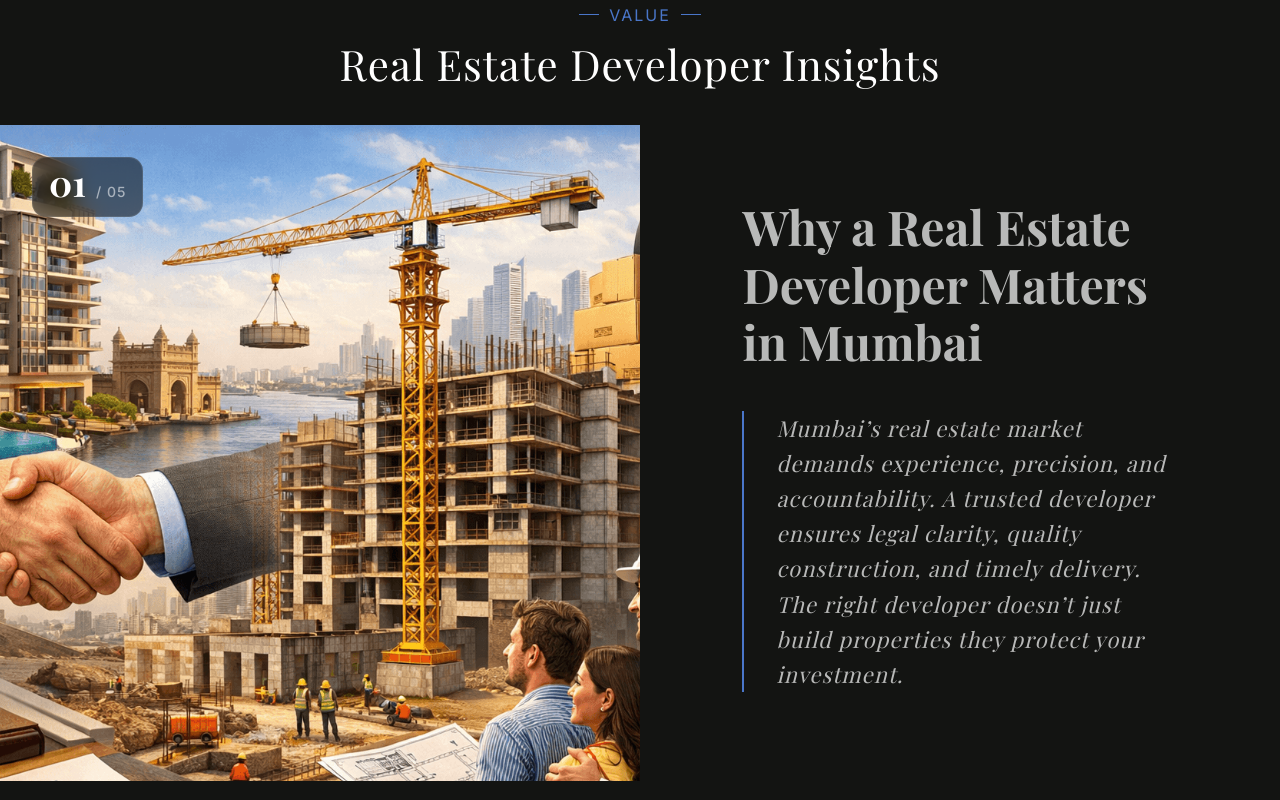
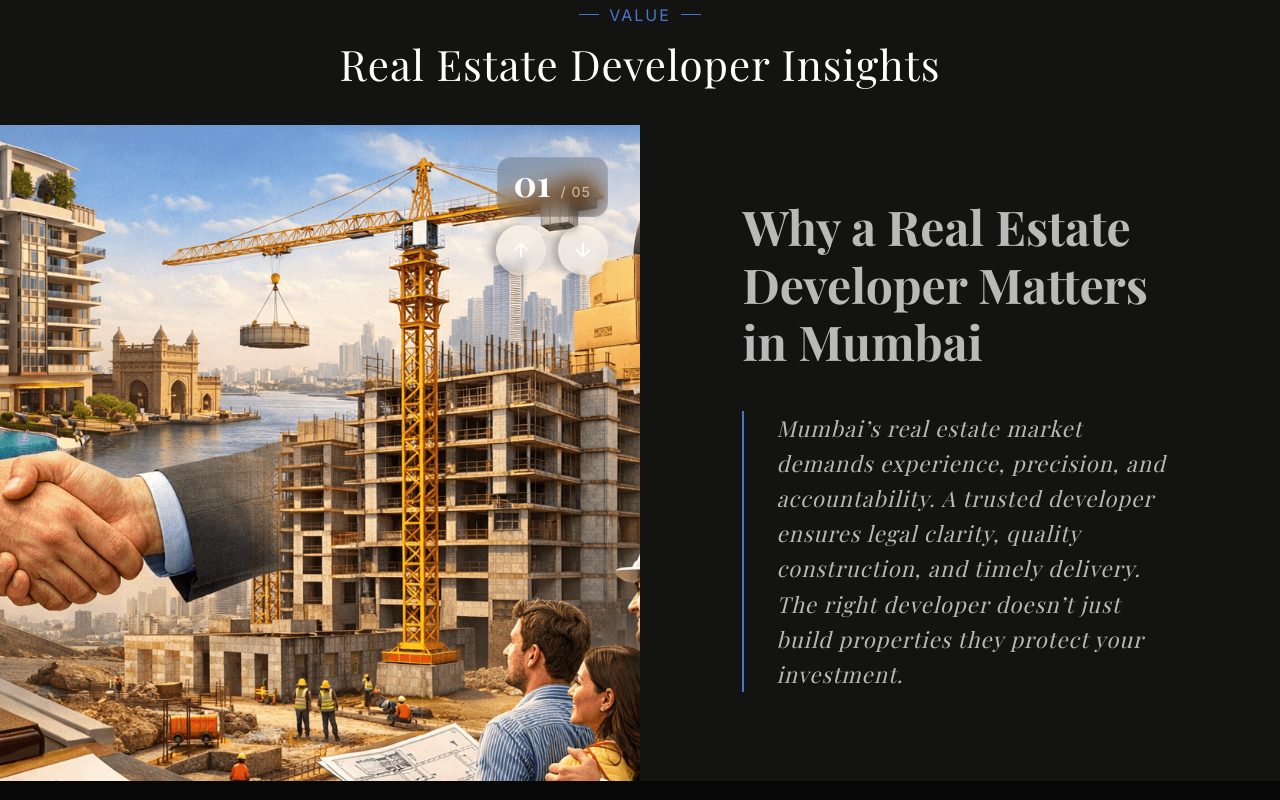
Before and after one commit to InventamTechSolution/Blanca-Realestate-react, a React (Vite) app: page /about in a window 1280 px wide. Shown: the part 5840-6640 px from the top of the page. Built offline with nearby package versions, Linux system fonts and the light colour scheme.

Commit message:
update the logic of showcase section

```diff
--- a/src/components/about/ShowcaseSection/ShowcaseSection.css
+++ b/src/components/about/ShowcaseSection/ShowcaseSection.css
@@ -101,11 +101,11 @@
 .slide-counter {
     position: absolute;
     top: 32px;
-    left: 32px;
+    right: 32px;
     z-index: 200;
     pointer-events: none;
     user-select: none;
-    background: rgba(0, 0, 0, 0.52);
+    background: rgba(0, 0, 0, 0.2);
     backdrop-filter: blur(10px);
     -webkit-backdrop-filter: blur(10px);
     border: 1px solid rgba(255, 255, 255, 0.10);
@@ -168,6 +168,92 @@
     }
 }
 
+/* Navigation Arrows */
+.navigation-arrows {
+    position: absolute;
+    top: 100px;
+    /* Below the counter which is at top 32px */
+    right: 32px;
+    display: flex;
+    gap: 12px;
+    z-index: 300;
+}
+
+.nav-arrow {
+    width: 50px;
+    height: 50px;
+    border-radius: 50%;
+    display: flex;
+    align-items: center;
+    justify-content: center;
+    padding: 0;
+    background: rgba(255, 255, 255, 0.08);
+    color: var(--lg-text);
+    border: 1px solid var(--lg-highlight);
+    box-shadow: 0 6px 6px rgba(0, 0, 0, 0.2), 0 0 20px rgba(0, 0, 0, 0.1);
+    backdrop-filter: blur(4px);
+    -webkit-backdrop-filter: blur(4px);
+    transition: transform 0.2s ease, box-shadow 0.2s ease, opacity 0.2s ease, border-color 0.2s ease, backdrop-filter 0.4s ease;
+    overflow: hidden;
+    isolation: isolate;
+    transform: rotate(90deg);
+}
+
+.nav-arrow::before {
+    content: "";
+    position: absolute;
+    inset: -10px;
+    background: radial-gradient(circle at 30% 20%, rgb(255 255 255 / 8%), rgba(255, 255, 255, 0) 55%), radial-gradient(circle at 80% 80%, rgb(243 237 237 / 10%), rgba(0, 0, 0, 0) 60%), radial-gradient(circle, rgb(229 237 232 / 5%), rgb(249 244 244 / 0%) 55%);
+    opacity: 0.9;
+    pointer-events: none;
+}
+
+.nav-arrow::after {
+    content: "";
+    position: absolute;
+    inset: 0;
+    border-radius: inherit;
+    box-shadow: inset 1px 1px 0 var(--lg-highlight), inset 0 0 5px var(--lg-highlight);
+    pointer-events: none;
+    z-index: 1;
+}
+
+.nav-arrow:hover {
+    /* background: #fff;
+    color: #000;
+    border-color: #fff; */
+    /* transform: scale(1.05); */
+}
+
+.nav-arrow svg {
+    width: 22px;
+    height: 22px;
+    transition: transform 0.3s ease;
+}
+
+.nav-arrow.prev:hover svg {
+    transform: translateX(-3px);
+}
+
+.nav-arrow.next:hover svg {
+    transform: translateX(3px);
+}
+
+@media (max-width: 991px) {
+    .navigation-arrows {
+        top: 24px;
+        left: unset;
+        right: 80px;
+        /* Avoid counter if it's there */
+        gap: 8px;
+    }
+
+    .nav-arrow {
+        width: 44px;
+        height: 44px;
+    }
+}
+
 @media only screen and (min-width: 320px) and (max-width: 768px) {
     .team-slide-content .member-name {
         font-size: 22px;
@@ -191,12 +277,31 @@
         justify-content: flex-start;
     }
 
-    /*
-    .slide-counter {
+    .navigation-arrows {
         top: 24px;
         right: 24px;
-    } */
+        left: auto;
+        background: rgba(0, 0, 0, 0.52);
+        backdrop-filter: blur(10px);
+        padding: 5px;
+        border-radius: 30px;
+    }
+
+    .nav-arrow {
+        width: 36px;
+        height: 36px;
+        background: transparent;
+        border: none;
+    }
+
+    .nav-arrow:hover {
+        transform: none;
+        background: rgba(255, 255, 255, 0.1);
+        color: #fff;
+    }
 }
+
+
 
 @media only screen and (min-width: 768px) and (max-width: 992px) {
 
--- a/src/components/about/ShowcaseSection/index.jsx
+++ b/src/components/about/ShowcaseSection/index.jsx
@@ -1,16 +1,14 @@
-import React, { useLayoutEffect, useRef } from "react";
+import React, { useLayoutEffect, useRef, useState } from "react";
 // import { Container } from "react-bootstrap";
 import gsap from "gsap";
-import { ScrollTrigger } from "gsap/ScrollTrigger";
 import "./ShowcaseSection.css";
 
-// Register GSAP plugins
-gsap.registerPlugin(ScrollTrigger);
 
 const ShowcaseSection = () => {
   const sectionRef = useRef(null);
   const containerRef = useRef(null);
   const slidesRef = useRef([]);
+  const [currentIndex, setCurrentIndex] = useState(0);
 
   const slides = [
     {
@@ -40,108 +38,54 @@ const ShowcaseSection = () => {
     }
   ];
 
+  const nextSlide = () => {
+    setCurrentIndex((prev) => (prev + 1) % slides.length);
+  };
+
+  const prevSlide = () => {
+    setCurrentIndex((prev) => (prev - 1 + slides.length) % slides.length);
+  };
+
   useLayoutEffect(() => {
     const ctx = gsap.context(() => {
-      const teamSlides = slidesRef.current;
-
+      const teamSlides = slidesRef.current.filter(el => el !== null);
       if (!containerRef.current || teamSlides.length === 0) return;
 
-      // Set initial state
-      gsap.set(teamSlides[0], { visibility: "visible", zIndex: 2 });
+      // Animate current slide
+      const currentSlide = teamSlides[currentIndex];
+      if (!currentSlide) return;
 
-      // Create the master timeline
-      const tl = gsap.timeline({
-        scrollTrigger: {
-          trigger: sectionRef.current,
-          start: "top top",
-          end: () => `+=${window.innerHeight * (teamSlides.length - 1)}`,
-          pin: true,
-          scrub: 1, // Smooth scrolling
-          snap: {
-            snapTo: 1 / (teamSlides.length - 1),
-            duration: { min: 0.2, max: 0.5 },
-            delay: 0.1,
-            ease: "power2.inOut",
-          },
-          onUpdate: (self) => {
-            // Update slide counter
-            const activeIndex = Math.round(self.progress * (teamSlides.length - 1));
-            const counterElement = sectionRef.current.querySelector(".slide-counter");
-            if (counterElement) {
-              const current = String(activeIndex + 1).padStart(2, "0");
-              const total = String(teamSlides.length).padStart(2, "0");
-              const currentSpan = counterElement.querySelector(".counter-current");
-              if (currentSpan) {
-                currentSpan.textContent = current;
-              }
-            }
-          },
-        },
-      });
+      const currentImage = currentSlide.querySelector("img");
+      const memberInfo = currentSlide.querySelectorAll(".member-name, .member-quote");
 
-      // Animate slides (Slide up reveal)
-      teamSlides.forEach((slide, i) => {
-        if (i === 0) return; // Skip first slide
+      // Hide all slides first (reset state)
+      gsap.set(teamSlides, { visibility: "hidden", y: "0%", zIndex: 1 });
 
-        const prevSlide = teamSlides[i - 1];
-        const currentImage = slide.querySelector("img");
-        const memberInfo = slide.querySelectorAll(
-          ".member-name, .member-quote",
+      // Setup current slide
+      gsap.set(currentSlide, { visibility: "visible", zIndex: 10 });
+
+      // Animation timeline
+      const tl = gsap.timeline();
+
+      if (currentImage) {
+        tl.fromTo(currentImage,
+          { scale: 1.1, opacity: 0 },
+          { scale: 1, opacity: 1, duration: 1.2, ease: "power2.out" }
         );
+      }
 
-        // Set initial positions for incoming elements
-        gsap.set(slide, { y: "100%", visibility: "visible", zIndex: 10 + i });
-        gsap.set(currentImage, { y: "20%" }); // Parallax start
-        gsap.set(memberInfo, { y: 30, opacity: 0 });
+      if (memberInfo.length > 0) {
+        tl.fromTo(memberInfo,
+          { y: 50, opacity: 0 },
+          { y: 0, opacity: 1, duration: 0.8, stagger: 0.2, ease: "power3.out" },
+          "-=0.8"
+        );
+      }
 
-        // Add to timeline
-        tl.to(
-          slide,
-          {
-            y: "0%",
-            ease: "none", // Smooth scroll scrub
-          },
-          i - 1,
-        );
-
-        // Parallax effect for current image
-        tl.to(
-          currentImage,
-          {
-            y: "-10%",
-            ease: "none",
-          },
-          i - 1,
-        );
-
-        // Slow down previous image (parallax)
-        if (prevSlide) {
-          tl.to(
-            prevSlide.querySelector("img"),
-            {
-              y: "-20%",
-              ease: "none",
-            },
-            i - 1,
-          );
-        }
-
-        // Text animations
-        tl.to(
-          memberInfo,
-          {
-            y: 0,
-            opacity: 1,
-            stagger: 0.1,
-            ease: "power2.out",
-          },
-          i - 0.5,
-        );
-      });
     }, sectionRef);
 
     return () => ctx.revert();
-  }, [slides.length]);
+  }, [currentIndex, slides.length]);
 
   return (
     <section className="team-showcase-section" id="showcase-section" ref={sectionRef}>
@@ -160,20 +104,33 @@ const ShowcaseSection = () => {
       </div>
       {/* <Container> */}
       <div className="team-slides-container" ref={containerRef}>
-        {/* Slide Counter - Fixed for the section */}
-        <div className="slide-counter">
-          <span className="counter-current">01</span>
-          <span className="counter-total">/ {String(slides.length).padStart(2, "0")}</span>
-        </div>
-
         {slides.map((slide, index) => (
           <div
             key={index}
-            className={`team-slide`}
+            className={`team-slide ${index === currentIndex ? "active" : ""}`}
             ref={(el) => (slidesRef.current[index] = el)}
           >
             <div className="team-slide-image">
+              {/* Slide Counter */}
+              <div className="slide-counter">
+                <span className="counter-current">{String(currentIndex + 1).padStart(2, "0")}</span>
+                <span className="counter-total">/ {String(slides.length).padStart(2, "0")}</span>
+              </div>
+
               <img src={slide.image} alt={slide.title} />
+              {/* Navigation Arrows */}
+              <div className="navigation-arrows">
+                <button className="nav-arrow prev" onClick={prevSlide} aria-label="Previous slide">
+                  <svg width="40" height="40" viewBox="0 0 24 24" fill="none" xmlns="http://www.w3.org/2000/svg">
+                    <path d="M19 12H5M5 12L12 19M5 12L12 5" stroke="currentColor" strokeWidth="2" strokeLinecap="round" strokeLinejoin="round" />
+                  </svg>
+                </button>
+                <button className="nav-arrow next" onClick={nextSlide} aria-label="Next slide">
+                  <svg width="40" height="40" viewBox="0 0 24 24" fill="none" xmlns="http://www.w3.org/2000/svg">
+                    <path d="M5 12H19M19 12L12 5M19 12L12 19" stroke="currentColor" strokeWidth="2" strokeLinecap="round" strokeLinejoin="round" />
+                  </svg>
+                </button>
+              </div>
             </div>
 
             <div className="team-slide-content">
@@ -182,6 +139,8 @@ const ShowcaseSection = () => {
             </div>
           </div>
         ))}
+
+
       </div>
       {/* </Container> */}
     </section>
```
